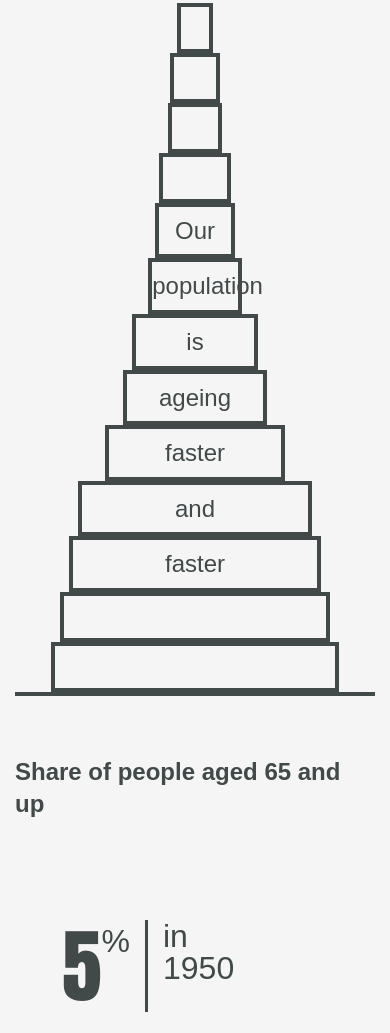
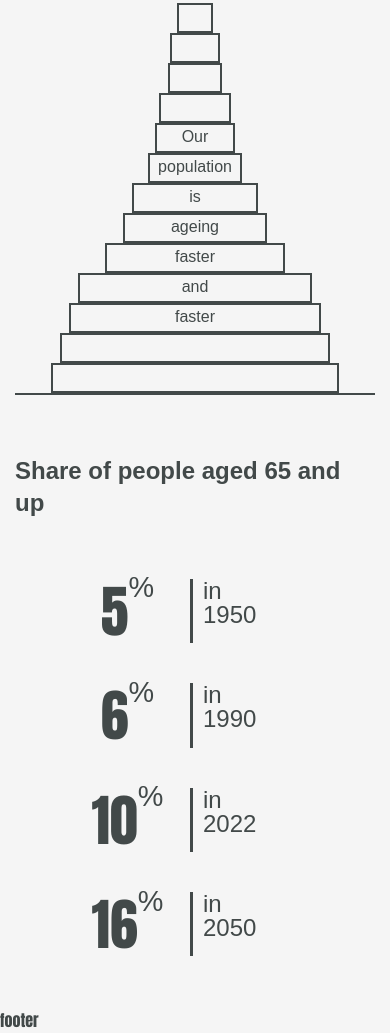
Before and after one commit to DonCastillo/visualizing-population, a plain HTML site: page index.html in a window 390 px wide. Shown: the part 1110-2143 px from the top of the page. Drawn offline with Linux system fonts and the light colour scheme; a web font is replaced by a local one.

Commit message:
applied responsiveness to the pop pyramid

```diff
--- a/css/modules/card.css
+++ b/css/modules/card.css
@@ -6,20 +6,20 @@
 	display: flex;
 	justify-content: flex-start;
 	align-items: flex-end;
-    font-size:4rem;
+	font-size: 4rem;
 }
 
 .timeline-card__title {
-    margin-right:15%;
-    min-width:250px;
-    width:20%;
+	margin-right: 15%;
+	min-width: 250px;
+	width: 20%;
 }
 
 .timeline-card__count {
-    width:80%;
-    font-size:3rem;
-    z-index:-1;
-    position:relative;
+	width: 80%;
+	font-size: 3rem;
+	z-index: -1;
+	position: relative;
 }
 
 .timeline-card__body {
@@ -27,17 +27,16 @@
 }
 
 .timeline-card__heading {
-    font-size:4rem;
+	font-size: 4rem;
 }
 
 .timeline-card__time {
-    min-height:33px;
-    padding:10px;
-    background-color:  #7dcea0;
+	min-height: 33px;
+	padding: 10px;
+	background-color: #7dcea0;
 	margin: 10px 0;
 	overflow: hidden;
 }
-
 
 .stat-box {
 	display: flex;
@@ -50,15 +49,14 @@
 .stat-box .stat {
 	font-size: 7rem;
 	margin-right: 30px;
-    font-family: 'Anton', 'Arial', sans-serif;
+	font-family: "Anton", "Arial", sans-serif;
 }
 
 .longevity-card {
-
 }
 
 .longevity-card__content {
-    display:inline-flex;
+	display: inline-flex;
 	justify-content: flex-start;
 	align-items: flex-start;
 }
@@ -80,16 +78,16 @@
 }
 
 .share-card__title {
-    width:50%;
-    font-size:5rem;
-    position:relative;
-    text-align:right;
-    padding-right:15px;
+	width: 50%;
+	font-size: 5rem;
+	position: relative;
+	text-align: center;
+	padding-right: 15px;
 }
 .share-card__content {
-    width:50%;
-    border-left:3px solid var(--main-text-color);
-    padding-left:15px;
+	width: 50%;
+	border-left: 3px solid var(--main-text-color);
+	padding-left: 15px;
 	font-size: 2rem;
 	line-height: 2rem;
 }
@@ -97,16 +95,33 @@ line-height: 2rem;
 	top: -1.5em;
 	font-size: 2rem;
 }
-
-@media only screen and (max-width:768px) {
+@media only screen and (max-width: 768px) {
+	.share-65 {
+		justify-content: center;
+	}
+}
+@media only screen and (max-width: 768px) {
 	.timeline-card__header {
-        display:block;
+		display: block;
 	}
 	.timeline-card__count {
-        width:100%;
-        font-size:2rem;
+		width: 100%;
+		font-size: 2rem;
 	}
 	.timeline-card__title {
 		width: 100%;
 	}
+	.share-card__title {
+		font-size: 3.5rem;
+		padding-right: 5px;
 	}
+	.share-card sup {
+		top: -1.3em;
+		font-size: 1.8rem;
+	}
+	.share-card__content {
+		padding-left: 10px;
+		font-size: 1.5rem;
+		line-height: 1.5rem;
+	}
+}
--- a/css/modules/pop-pyramid.css
+++ b/css/modules/pop-pyramid.css
@@ -14,6 +14,22 @@
 	min-height: 50px;
 	animation-duration: 2s;
 	animation-timing-function: ease;
+}
+@media only screen and (max-width: 576px) {
+	.pop-pyramid {
+		font-size: 0.8rem;
+	}
+}
+@media only screen and (max-width:768px) {
+	.pop-pyramid {
+		font-size: 1rem;
+		border-bottom: 2px solid var(--main-text-color);
+	}
+	.pyr {
+		border: 2px solid var(--main-text-color);
+		min-height: 30px;
+		padding: 3px 0;
+	}
 }
 
 .pyr-1 {
--- a/css/modules/section.css
+++ b/css/modules/section.css
@@ -6,6 +6,10 @@
 .section__title {
     padding: 60px 0 80px 0;
     font-size:2.5rem;
+}
+
+.section__title--sm {
+	padding: 60px 0 40px 0;
 }
 
 .section__two-column {
--- a/index.html
+++ b/index.html
@@ -311,7 +311,7 @@
                     </div>
                 </div>
                 <div class="row">
-                    <h2 class="section__title roboto-font roboto-font-regular ft-size-xs">Share of people aged 65 and up</h2>
+                    <h2 class="section__title section__title--sm roboto-font roboto-font-regular ft-size-xs">Share of people aged 65 and up</h2>
                 </div>
                 <div class="row">
                     <div class="share-65">
```
Lines whose indentation alone changed are shown as unchanged.
